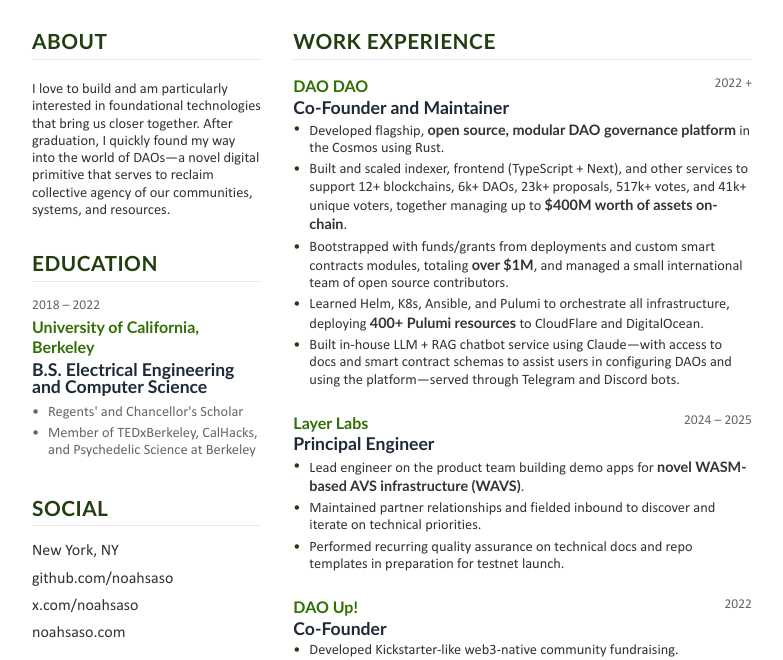
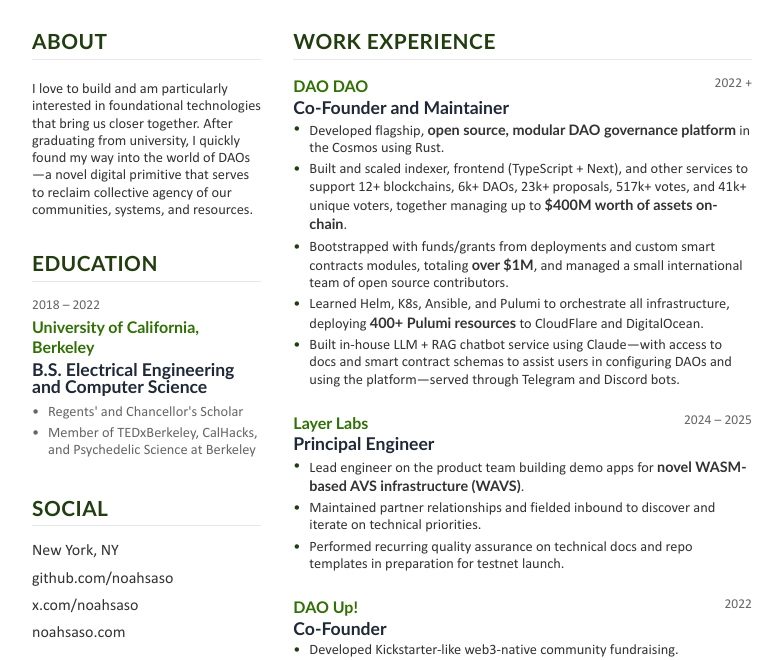
Before and after one commit to NoahSaso/www, a plain HTML site: page resume.html in a window 1280 px wide. Shown: the part 118-778 px from the top of the page, without its empty margins (248-1031 px from the left). Drawn offline with Linux system fonts and the light colour scheme.

Commit message:
updated about

```diff
--- a/resume.html
+++ b/resume.html
@@ -21,10 +21,10 @@
       <h2 class="section-title">About</h2>
       <p class="about">
         I love to build and am particularly interested in foundational
-        technologies that bring us closer together. After graduation, I quickly
-        found my way into the world of DAOs—a novel digital primitive that
-        serves to reclaim collective agency of our communities, systems, and
-        resources.
+        technologies that bring us closer together. After graduating from
+        university, I quickly found my way into the world of DAOs—a novel
+        digital primitive that serves to reclaim collective agency of our
+        communities, systems, and resources.
       </p>
     </section>
 
```
Also changed, not shown: index.html (+1 -1 lines).
